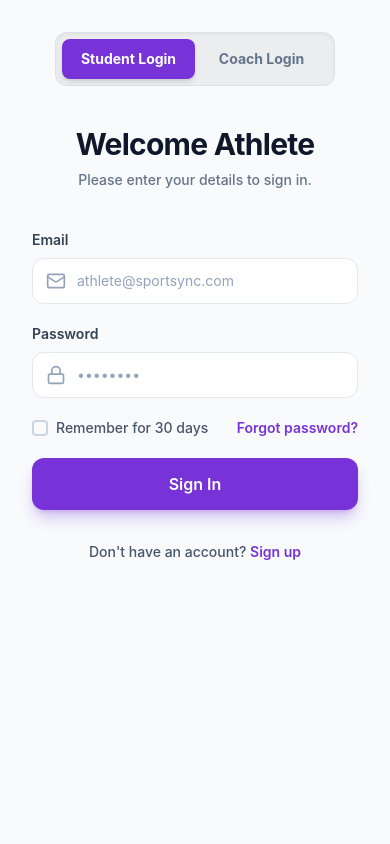
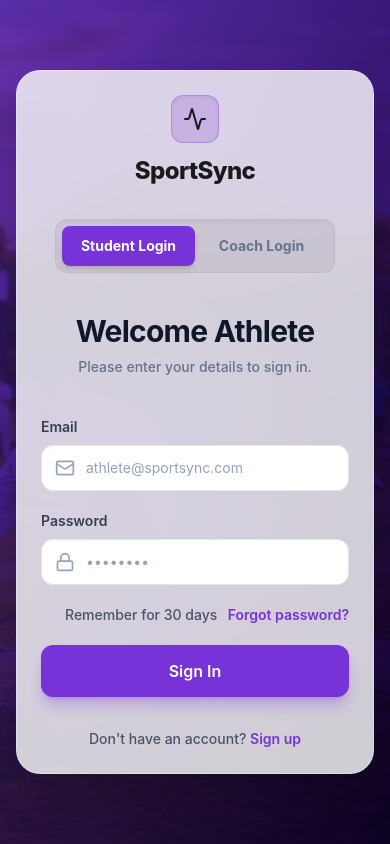
Before and after one commit to Yashsalvi19/Sportsync, a React (Vite) app in the folder frontend/: page /login in a window 390 px wide. Built offline with nearby package versions, Linux system fonts and the light colour scheme; no server answers.

Commit message:
Redesign mobile login layout for premium glassmorphic aesthetic

```diff
--- a/frontend/src/pages/Login.jsx
+++ b/frontend/src/pages/Login.jsx
@@ -57,13 +57,13 @@ export const Login = () => {
   };
 
   return (
-    <div className={`min-h-screen flex flex-col ${loginType === 'STUDENT' ? 'md:flex-row' : 'md:flex-row-reverse'} font-sans overflow-hidden bg-[#F8FAFC] dark:bg-[#0B1220]`}>
+    <div className={`min-h-screen relative flex flex-col ${loginType === 'STUDENT' ? 'md:flex-row' : 'md:flex-row-reverse'} font-sans overflow-hidden bg-black`}>
 
       {/* Visual Split - High Res Background with Glassmorphic Overlay */}
       <motion.div
         layout
         transition={{ type: "spring", stiffness: 200, damping: 25 }}
-        className="hidden md:flex md:w-1/2 relative overflow-hidden bg-gradient-to-br from-[#492489] to-[#0E0236]"
+        className="absolute inset-0 z-0 md:relative md:w-1/2 overflow-hidden bg-gradient-to-br from-[#492489] to-[#0E0236]"
       >
         <div
           className="absolute inset-0 bg-cover bg-center opacity-40 mix-blend-overlay transition-all duration-1000"
@@ -74,7 +74,7 @@ export const Login = () => {
         <div className="relative z-10 flex flex-col items-center justify-center w-full h-full p-12">
           <motion.div
             layout
-            className="bg-black/10 dark:bg-white/10 backdrop-blur-xl border border-black/20 dark:border-white/20 p-12 rounded-3xl shadow-2xl flex flex-col items-center"
+            className="hidden md:flex bg-black/10 dark:bg-white/10 backdrop-blur-xl border border-black/20 dark:border-white/20 p-12 rounded-3xl shadow-2xl flex-col items-center"
           >
             <div className="w-16 h-16 rounded-2xl bg-white/20 flex items-center justify-center mb-6 border border-white/30 shadow-inner">
               <Activity className="w-8 h-8 text-foreground" />
@@ -91,12 +91,19 @@ export const Login = () => {
       <motion.div
         layout
         transition={{ type: "spring", stiffness: 200, damping: 25 }}
-        className="w-full md:w-1/2 flex items-center justify-center p-8 relative"
+        className="w-full md:w-1/2 flex items-center justify-center p-4 sm:p-8 relative z-10 min-h-screen md:min-h-0 md:bg-[#F8FAFC] md:dark:bg-[#0B1220]"
       >
         <motion.div
           layout
-          className="w-full max-w-md"
+          className="w-full max-w-md bg-white/80 dark:bg-[#0B1220]/80 md:bg-transparent md:dark:bg-transparent backdrop-blur-2xl md:backdrop-blur-none p-6 sm:p-10 md:p-0 rounded-3xl md:rounded-none shadow-2xl md:shadow-none border border-white/30 dark:border-white/10 md:border-transparent"
         >
+          {/* Mobile Only Header (Since the big overlay is hidden on mobile) */}
+          <div className="md:hidden flex flex-col items-center mb-8">
+            <div className="w-12 h-12 rounded-xl bg-primary/20 flex items-center justify-center mb-3 border border-primary/30 shadow-inner">
+              <Activity className="w-6 h-6 text-foreground" />
+            </div>
+            <h1 className="text-2xl font-extrabold text-foreground tracking-tight">SportSync</h1>
+          </div>
           {/* Slider Toggle */}
           <div className="flex bg-black/5 dark:bg-white/5 p-1.5 rounded-xl mb-10 relative w-full max-w-[280px] mx-auto md:mx-0 shadow-inner border border-black/5 dark:border-white/5">
             {['STUDENT', 'COACH'].map((type) => (
```
Also changed, not shown: 1 other file (tests, documents, lock files or other folders).
